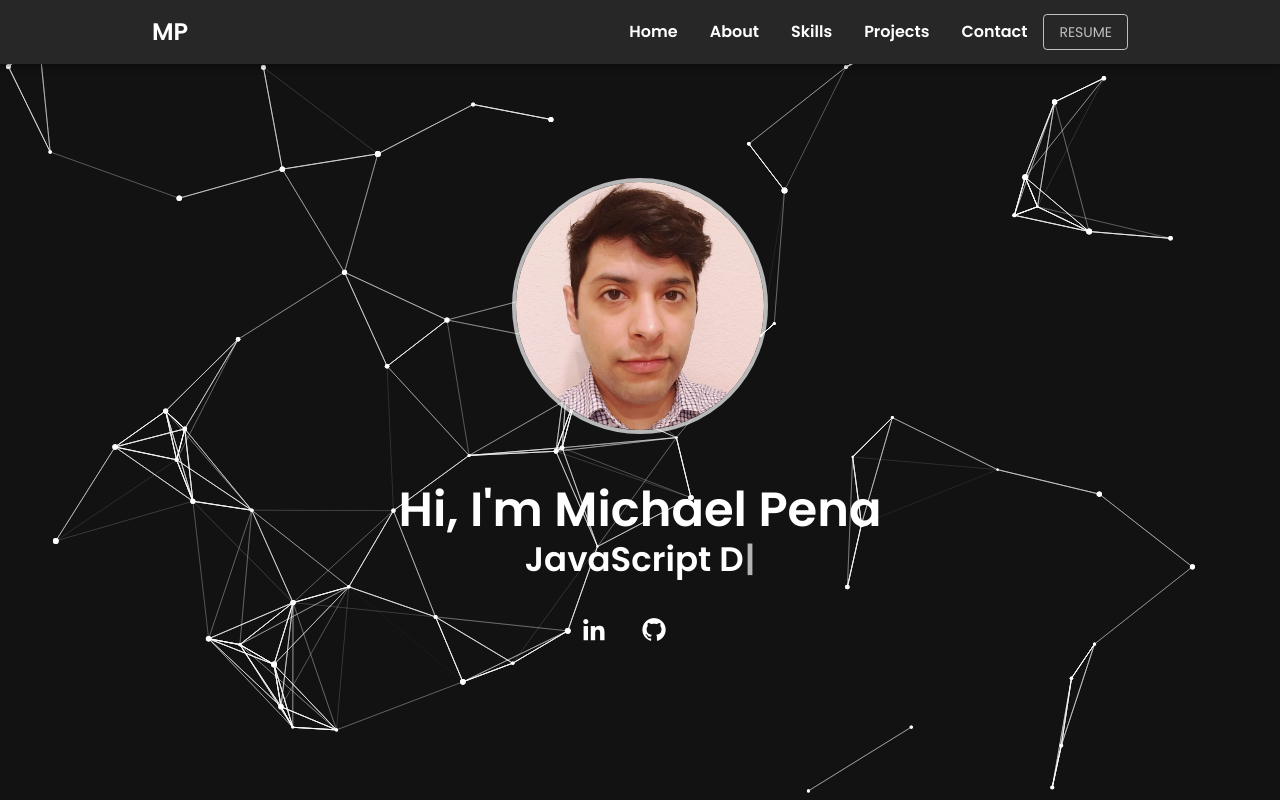
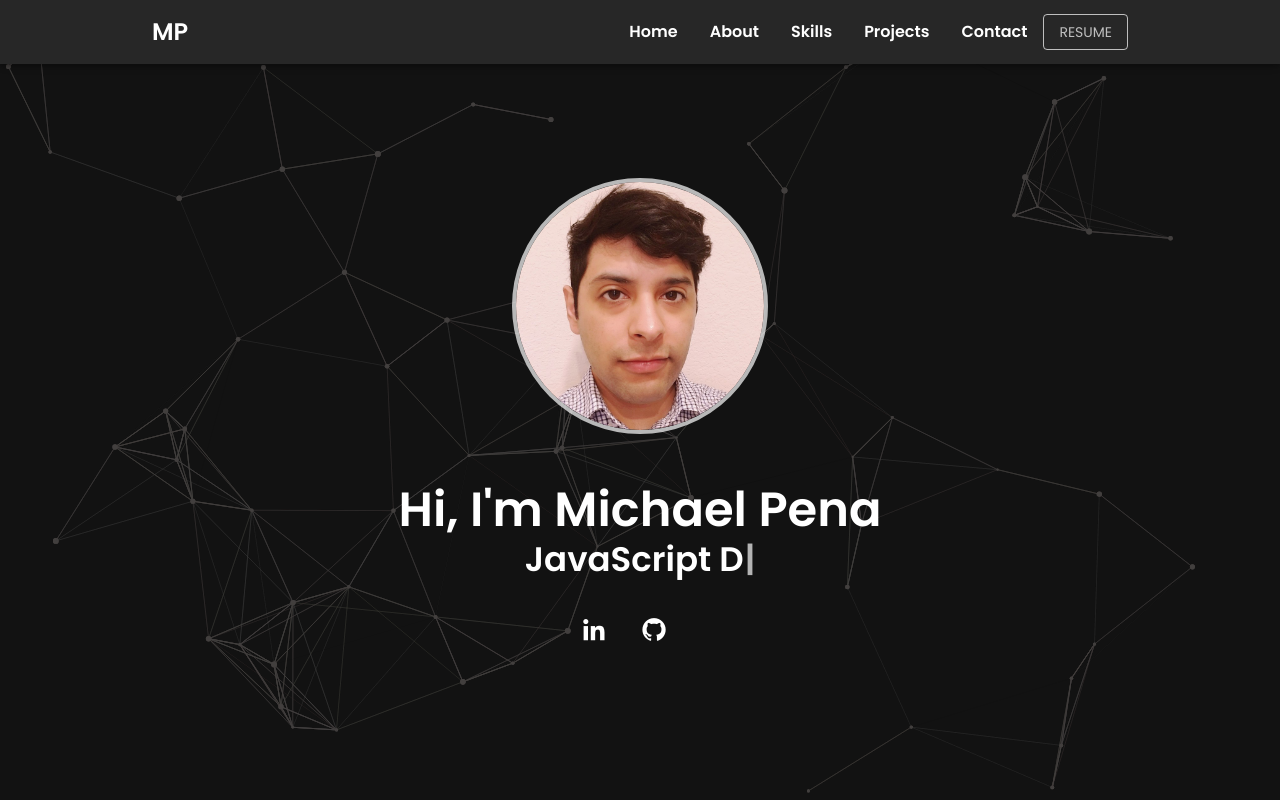
Before and after one commit to michael-pena/portfolio-site-v2, a React (Create React App) app: page / in a window 1280 px wide. Shown: the top 800 px of the page. Built offline with nearby package versions, Linux system fonts and the light colour scheme.

Commit message:
updated particles color

```diff
--- a/src/components/hero/ParticlesArea.js
+++ b/src/components/hero/ParticlesArea.js
@@ -1,6 +1,8 @@
 import Particles from "react-tsparticles";
 
-const ParticlesArea = () => {
+
+const ParticlesArea = (theme) => {
+
   const particlesInit = (main) => {
     console.log(main);
 
@@ -52,12 +54,12 @@ const ParticlesArea = () => {
         },
         particles: {
           color: {
-            value: "#fff",
+            value: "423F3E",
           },
           fullScreen: { enable: false },
           links: {
-            color: "#fff",
-            distance: 150,
+            color: "423F3E",
+            distance: 170,
             enable: true,
             width: 1,
           },
```
Also changed, not shown: src/App.js (line endings or trailing spaces).
